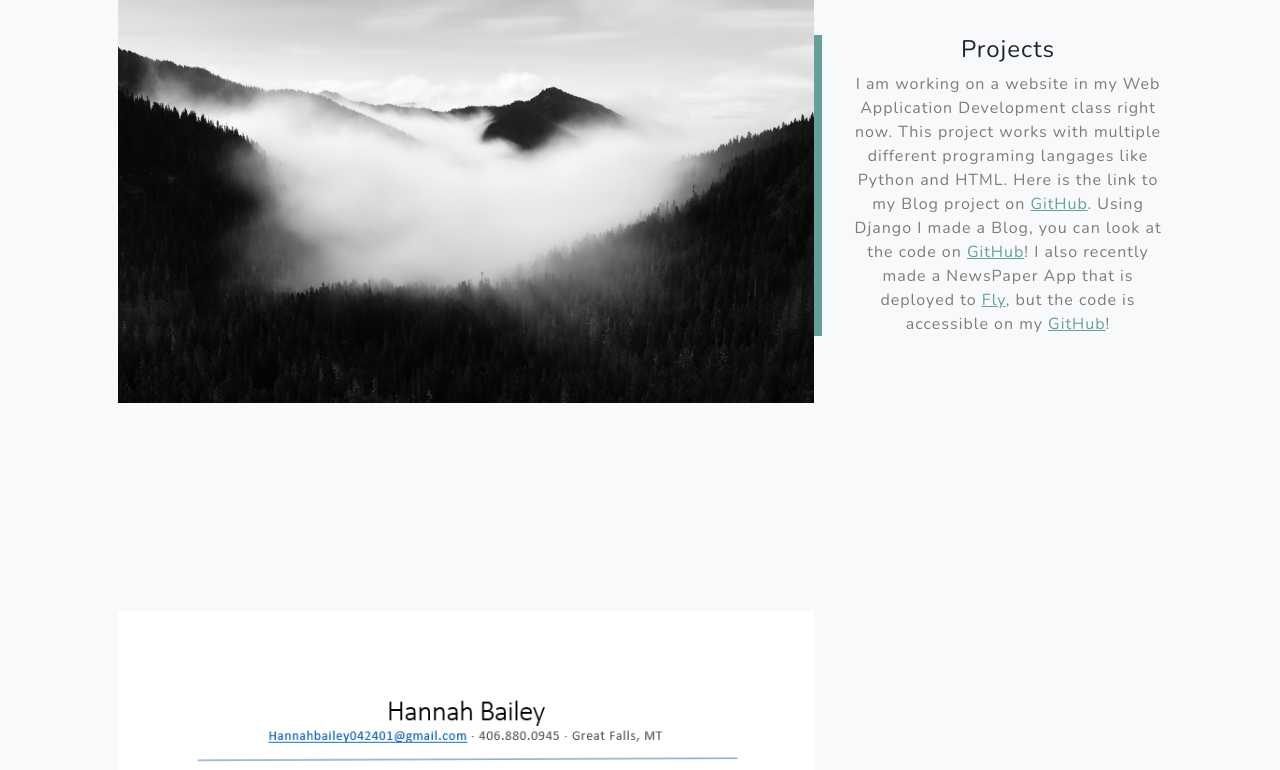
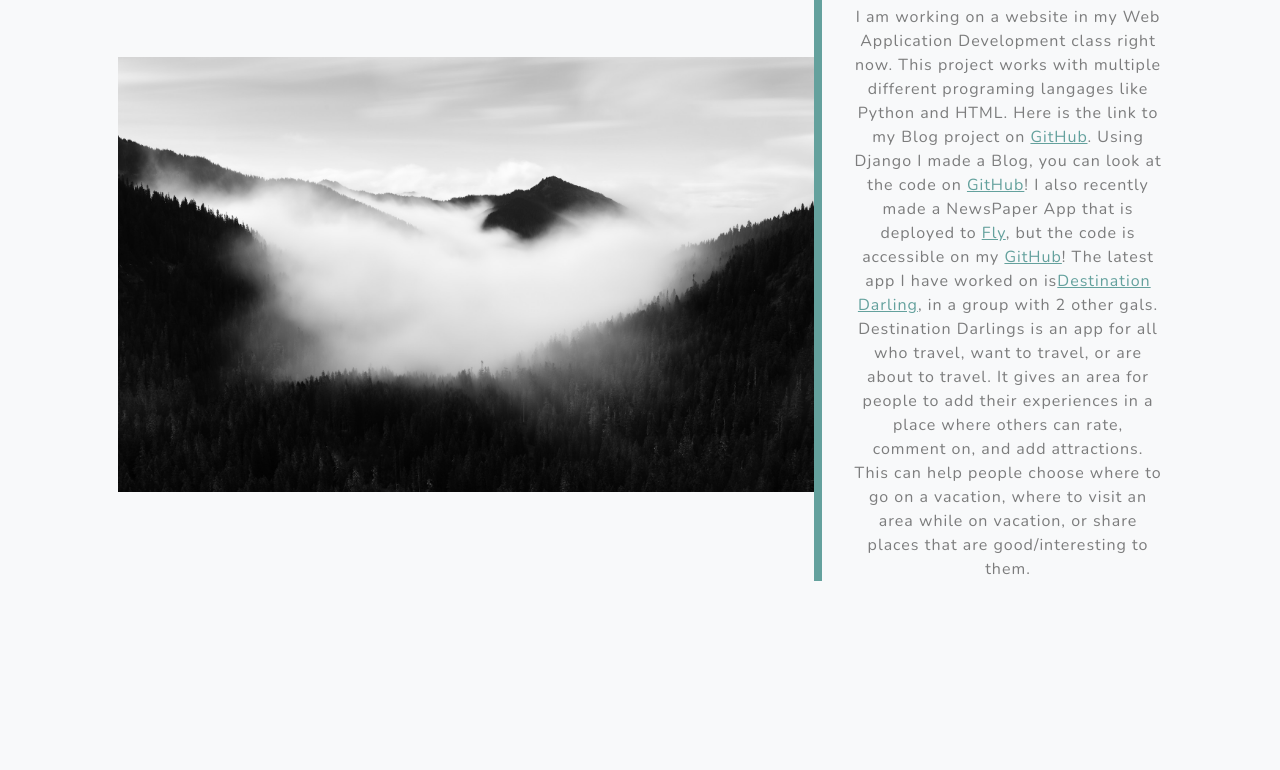
Before and after one commit to Ingrid-Amar/Ingrid-Amar.github.io, a plain HTML site: page index.html in a window 1280 px wide. Shown: the part 2475-3245 px from the top of the page. Drawn offline with nearby package versions, Linux system fonts and the light colour scheme.

Commit message:
Update index.html

```diff
--- a/index.html
+++ b/index.html
@@ -105,6 +105,9 @@
                             Using Django I made a Blog, you can look at the code on <a href="https://github.com/Ingrid-Amar/blog">GitHub</a>!
                             I also recently made a NewsPaper App that is deployed to <a href="https://newspaperapp.fly.dev/">Fly</a>, but
                             the code is accessible on my <a href="https://github.com/Ingrid-Amar/NewPaper-App">GitHub</a>!
+
+                            The latest app I have worked on is<a href="https://github.com/Ingrid-Amar/destination_darling">Destination Darling</a>, in a group with 2 other gals. Destination Darlings is an app for all who travel, want to travel, or are about to travel. It gives an area for people to add their experiences in a place where others can rate, comment on, and add attractions. This can help people choose where to go on a vacation, where to visit an area while on vacation, or share places that are good/interesting to them.
+
                         </p>
                     </div>
                 </div>
```
